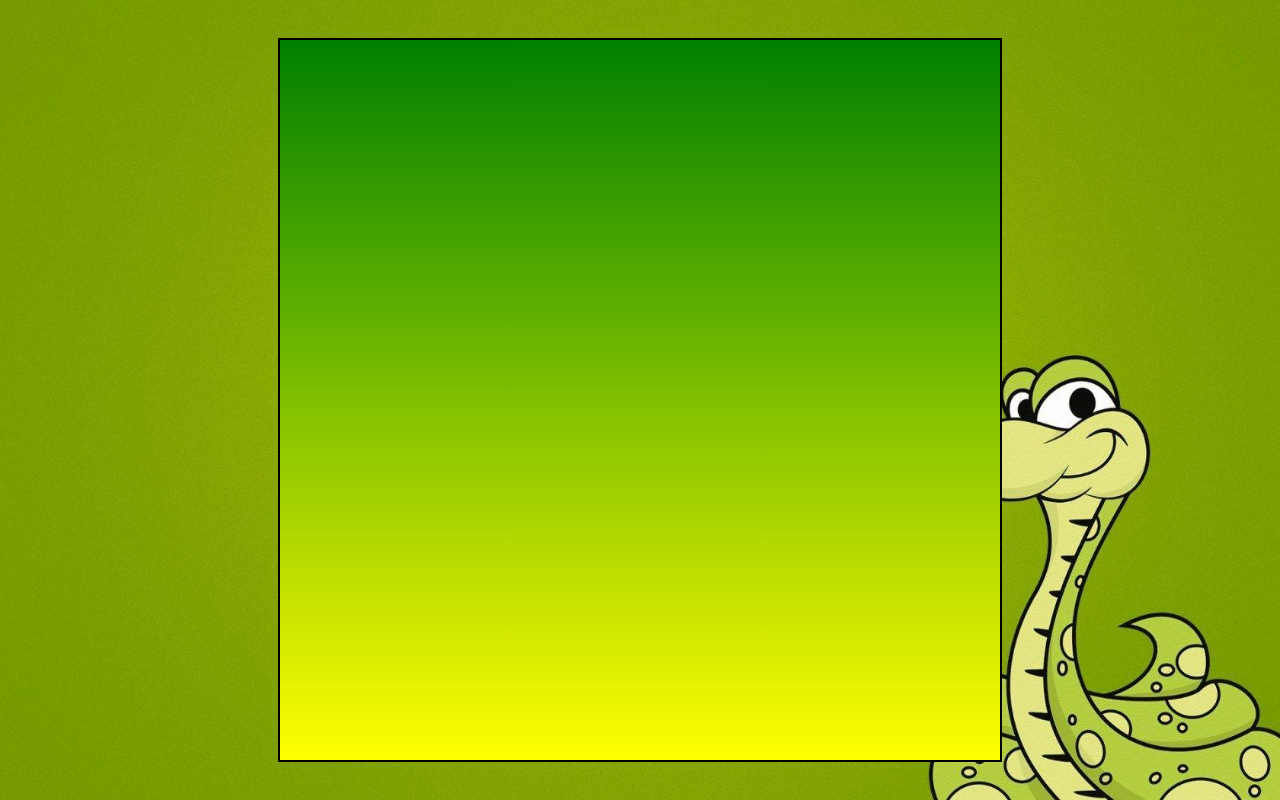
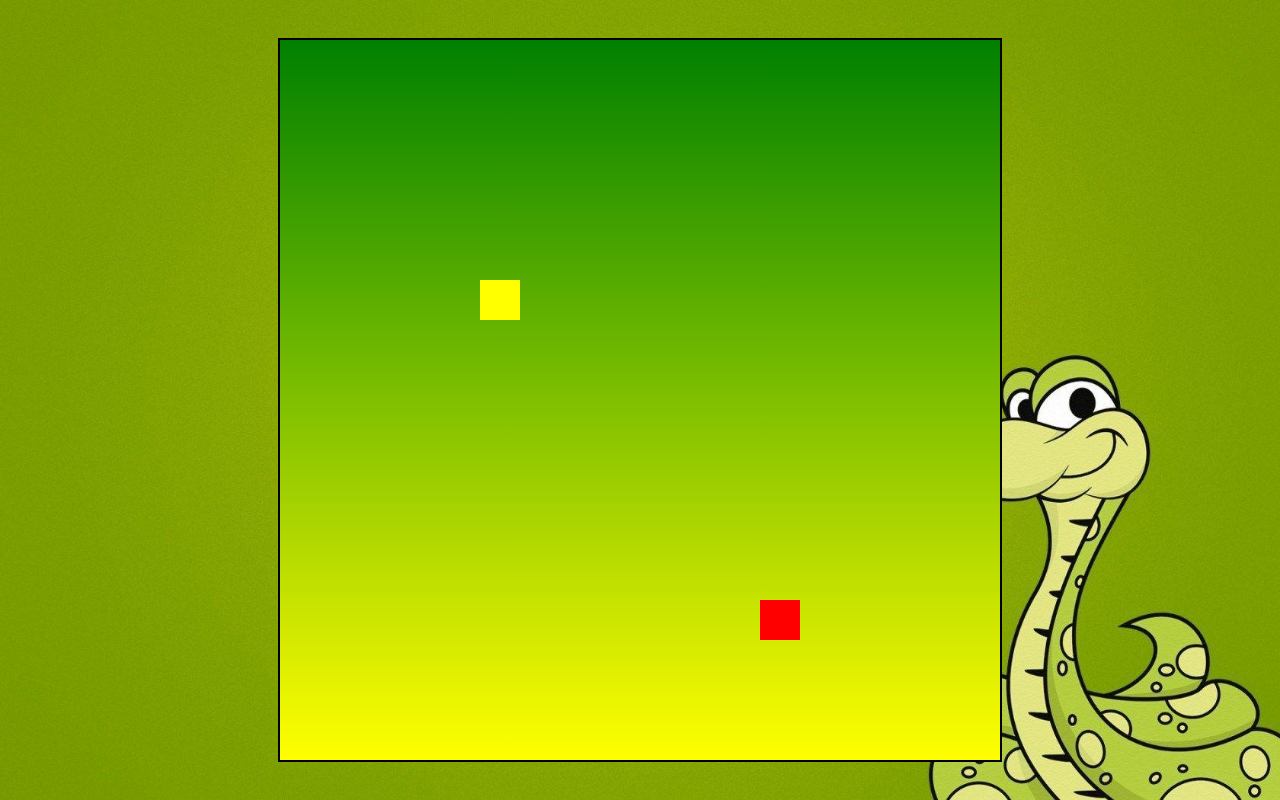
Before and after one commit to harshprasad44/SnakeMania-Javascript, a plain HTML site: page index.html in a window 1280 px wide. Drawn offline with Linux system fonts and the light colour scheme.

Commit message:
displaying food and snake

```diff
--- a/css/style.css
+++ b/css/style.css
@@ -29,5 +29,9 @@
 }
 
 .food {
+  background-color: yellow;
+}
+
+.snake {
   background-color: purple;
 }
--- a/js/index.js
+++ b/js/index.js
@@ -6,6 +6,8 @@ const moveSound = new Audio("../music/move.mp3");
 const musicSound = new Audio("../music/music.mp3");
 let speed = 2;
 let lastPaintTime = 0;
+let snakeArr = [{ x: 13, y: 15 }];
+food = { x: 6, y: 7 };
 
 // Game functions
 
@@ -19,7 +21,33 @@ function main(ctime) {
   gameEngine();
 }
 
-function gameEngine() {}
+function gameEngine() {
+  // Updating the snake array and food
+
+  // Display the snake and food
+
+  // Display the snake
+  board.innerHTML = "";
+  snakeArr.forEach((e, index) => {
+    snakeElement = document.createElement("div");
+    snakeElement.style.gridRowStart = e.y;
+    snakeElement.style.gridColumnStart = e.x;
+
+    if (index === 0) {
+      snakeElement.classList.add("head");
+    } else {
+      snakeElement.classList.add("snake");
+    }
+    board.appendChild(snakeElement);
+  });
+
+  // Display the food
+  foodElement = document.createElement("div");
+  foodElement.style.gridRowStart = food.y;
+  foodElement.style.gridColumnStart = food.x;
+  foodElement.classList.add("food");
+  board.appendChild(foodElement);
+}
 
 // Main logic starts here
 window.requestAnimationFrame(main);
```
